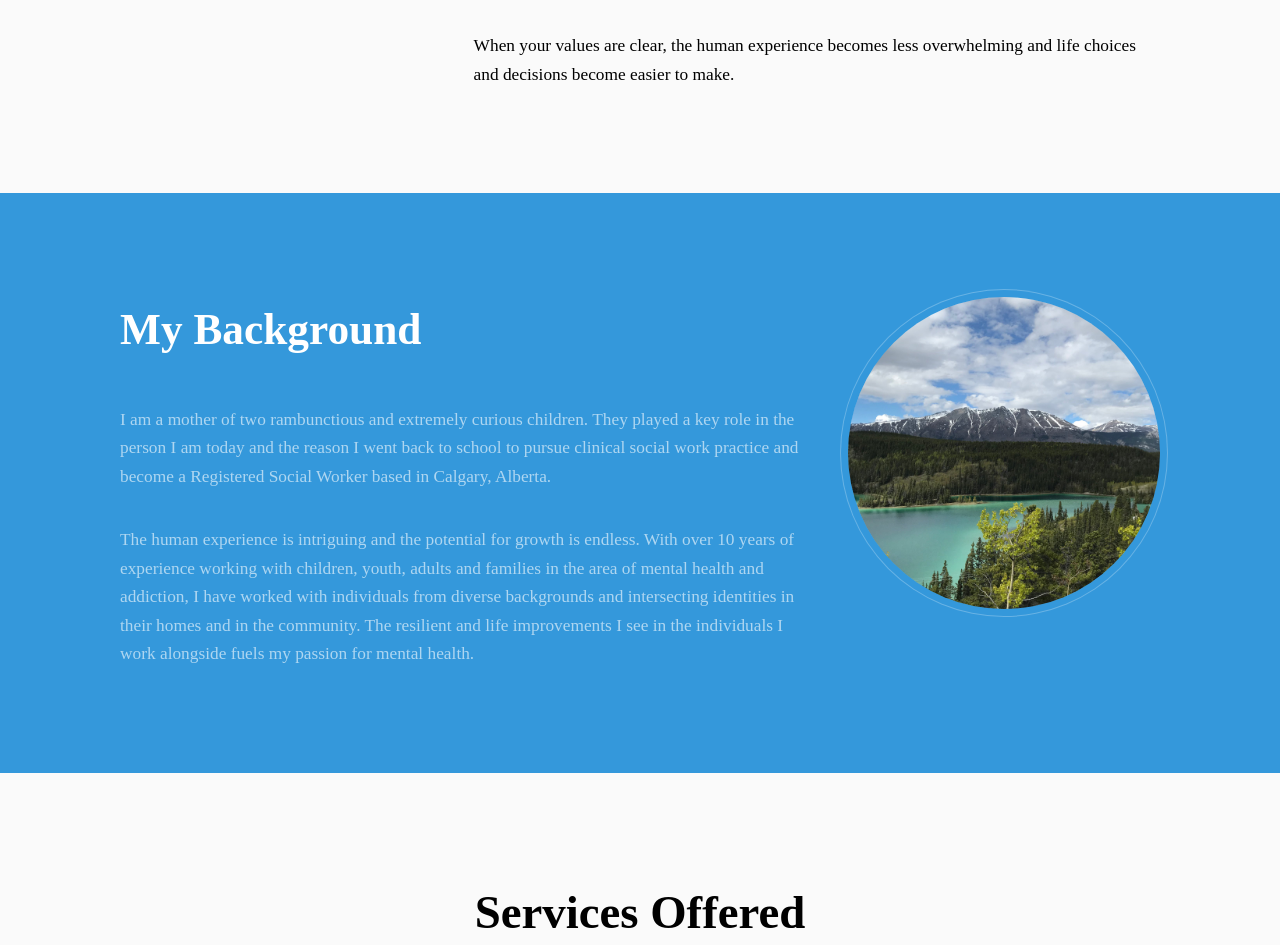
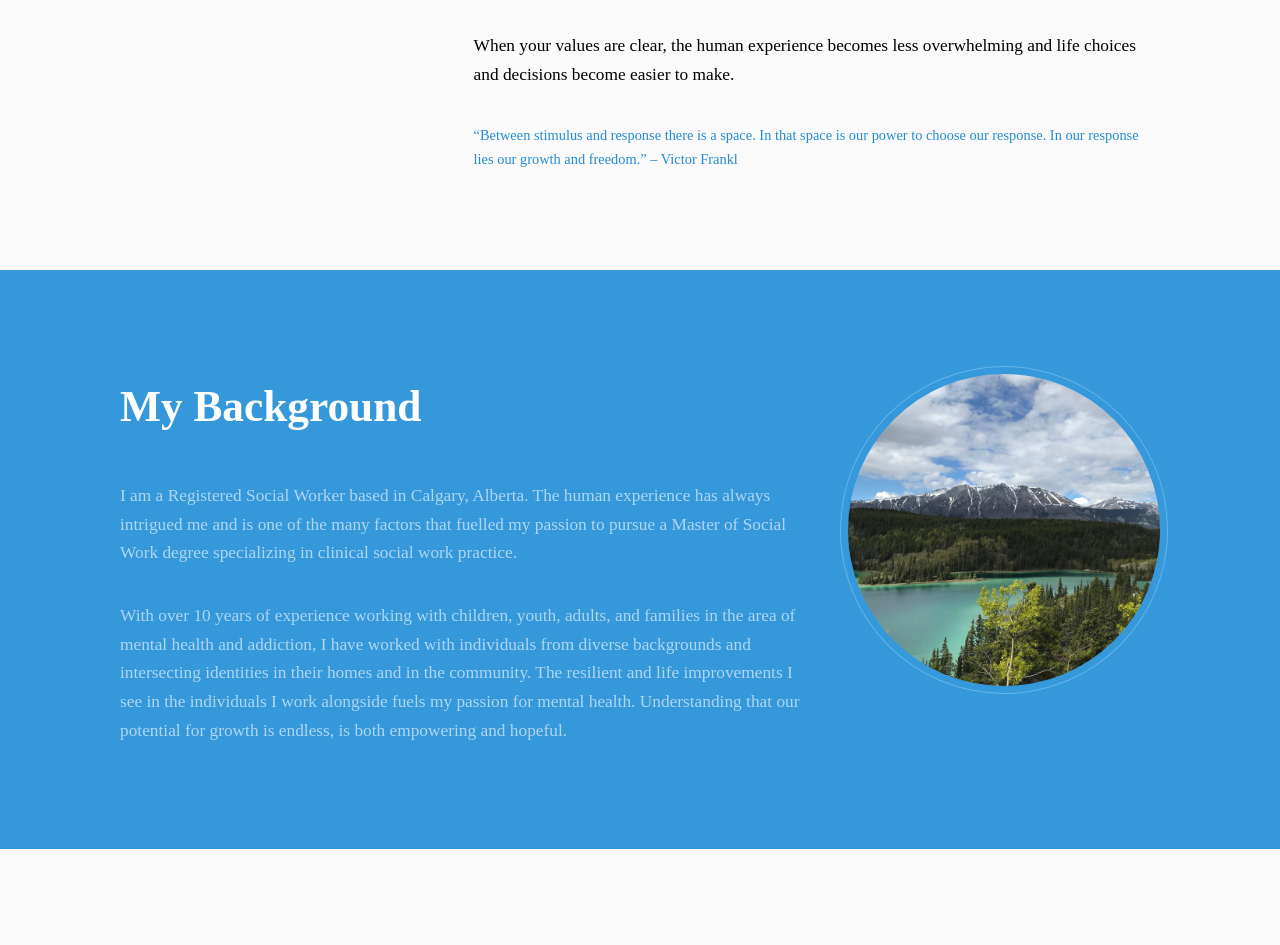
Before and after one commit to rlipish/ovlcounselling, a plain HTML site: page index.html in a window 1280 px wide. Shown: the part 1745-2690 px from the top of the page. Drawn offline with Linux system fonts and the light colour scheme; a web font is replaced by a local one.

Commit message:
smallTextQuoteFictorFrankl

```diff
--- a/index.html
+++ b/index.html
@@ -82,6 +82,8 @@
               <p>When your values are clear, the human experience becomes less overwhelming and life choices and decisions become easier to make.
               </p>
 
+              <p style="color:#258cd1;font-size:0.9rem">“Between stimulus and response there is a space. In that space is our power to choose our response. In our response lies our growth and freedom.” – Victor Frankl</p>
+
               <!-- <a href="#" class="button">Learn More</a> -->
             </div>
           </div>
@@ -95,10 +97,10 @@
             <div class="col col2">
               <h3>My Background</h3>
               <p>
-                I am a mother of two rambunctious and extremely curious children. They played a key role in the person I am today and the reason I went back to school to pursue clinical social work practice and become a Registered Social Worker based in Calgary, Alberta.
+                I am a Registered Social Worker based in Calgary, Alberta. The human experience has always intrigued me and is one of the many factors that fuelled my passion to pursue a Master of Social Work degree specializing in clinical social work practice.
               </p>
 
-              <p> The human experience is intriguing and the potential for growth is endless. With over 10 years of experience working with children, youth, adults and families in the area of mental health and addiction, I have worked with individuals from diverse backgrounds and intersecting identities in their homes and in the community. The resilient and life improvements I see in the individuals I work alongside fuels my passion for mental health. </p>
+              <p> With over 10 years of experience working with children, youth, adults, and families in the area of mental health and addiction, I have worked with individuals from diverse backgrounds and intersecting identities in their homes and in the community. The resilient and life improvements I see in the individuals I work alongside fuels my passion for mental health. Understanding that our potential for growth is endless, is both empowering and hopeful.   </p>
 
                 <!-- <p> My therapeutic style draws from Attachment Theory, Family Therapy, Cognitive Behaviour
                   Therapy (CBT), Dialectical Behaviour Therapy (DBT), and Acceptance and Commitment Therapy
```
